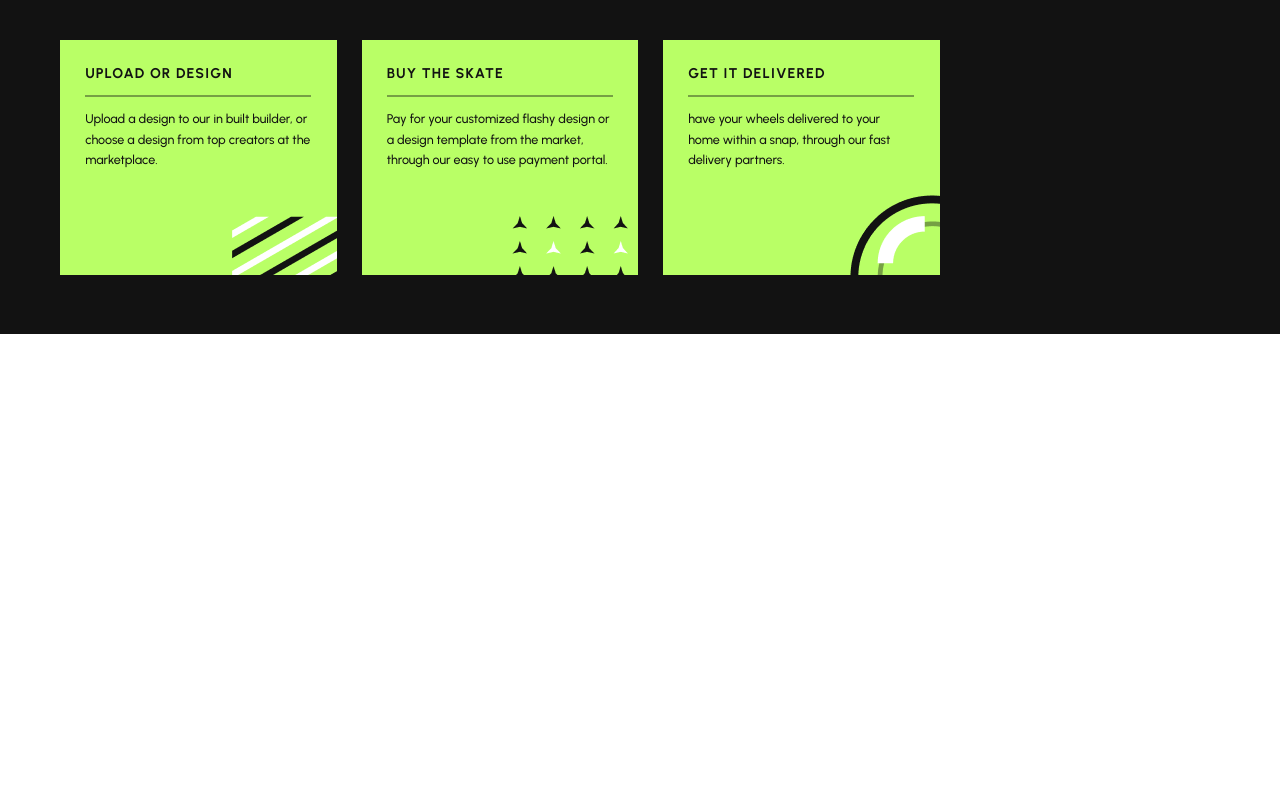
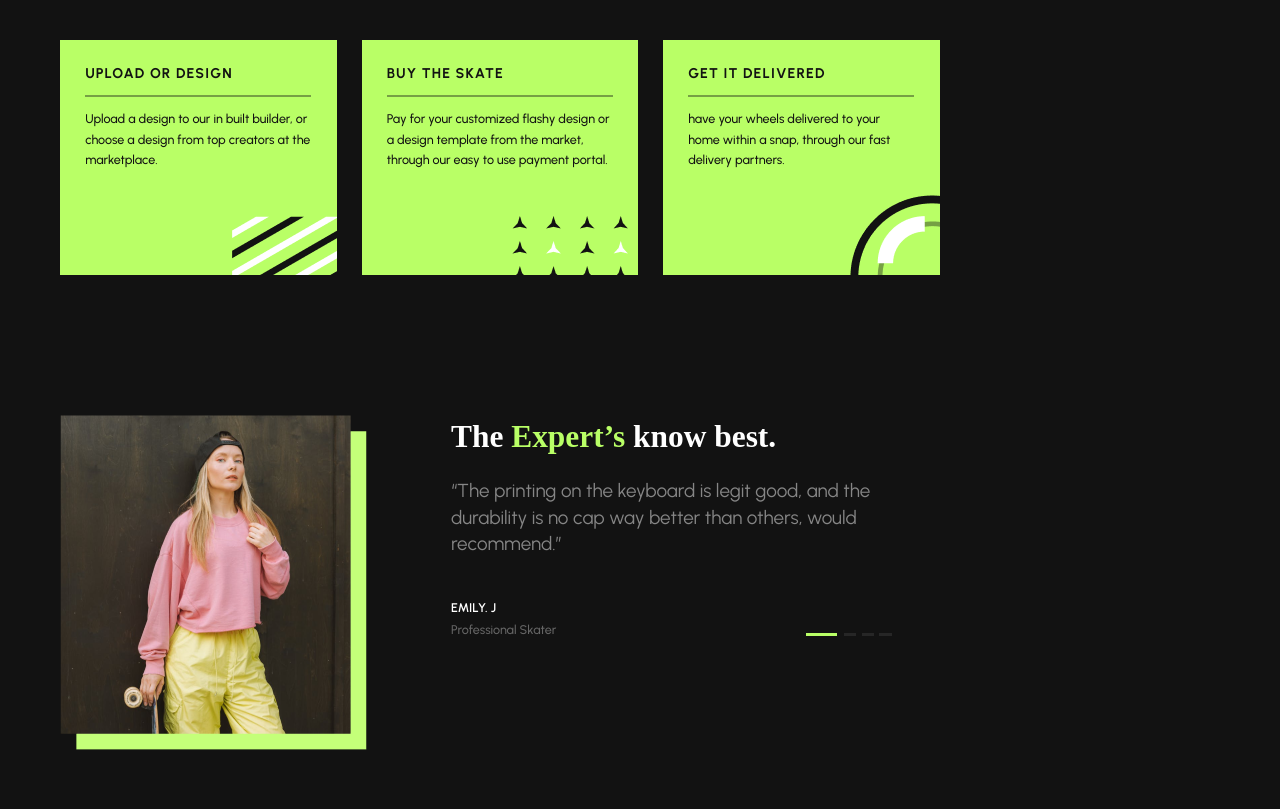
Before and after one commit to nixory/izzyhealth, a website: page src/index.html in a window 1280 px wide. Shown: the part 2062-2871 px from the top of the page. Before the commit the page ends 2396 px from the top, so only its background shows below. Drawn offline with nearby package versions, Linux system fonts and the light colour scheme; files that its build step writes are made by us from their sources; a web font is replaced by a local one.

Commit message:
section experts - 19 minutes

```diff
--- a/src/index.html
+++ b/src/index.html
@@ -141,6 +141,23 @@
             </div>
         </div>
     </section>
+    <section class="experts">
+        <div class="container">
+            <div class="experts__wrapper">
+                <img src="img/expertsimg.png" alt="" class="experts__img">
+                <div class="experts__text">
+                    <h4 class="experts__title">The <span>Expert’s</span> know best.</h4>
+                    <div class="experts__subtitle">“The printing on the keyboard is legit good, and the durability is no cap way better than others, would recommend.”</div>
+                    <div class="experts__name">EMILY. J</div>
+                    <div class="experts__whois">Professional Skater</div>
+                        <div class="experts__figures1"></div>
+                        <div class="experts__figures"></div>
+                        <div class="experts__figures2"></div>
+                        <div class="experts__figures3"></div>
+                </div>
+            </div>
+        </div>
+    </section>
   </body>
 
   <script src="./js/scripts.min.js"></script>
--- /dev/null
+++ b/src/sass/blocks/_experts.sass
@@ -0,0 +1,77 @@
+.experts
+    padding-top: 81px
+    background-color: #121212
+    padding-bottom: 59px
+    &__wrapper
+        display: flex
+    &__img
+        margin-right: 84px
+    &__text
+        position: relative
+    &__title
+        font-family: 'Clash Display'
+        font-style: normal
+        font-weight: 600
+        font-size: 31.4245px
+        line-height: 140%
+        color: #FFFFFF
+        margin-bottom: 19px
+        & span
+            color: #B9FF66
+    &__subtitle
+        font-family: 'Urbanist'
+        font-style: normal
+        font-weight: 400
+        font-size: 18.8547px
+        line-height: 140%
+        color: #868686
+        margin-bottom: 43px
+        width: 440.73px
+    &__name
+        font-family: 'Urbanist'
+        font-style: normal
+        font-weight: 600
+        font-size: 12.5698px
+        line-height: 15px
+        color: #FFFFFF
+        margin-bottom: 7px
+    &__whois
+
+        font-family: 'Urbanist'
+        font-style: normal
+        font-weight: 500
+        font-size: 12.5698px
+        line-height: 15px
+        color: #666666
+    &__figures1
+        width: 31.42px
+        height: 3.14px
+        margin-right: 6px
+        background: #B9FF66
+        position: absolute
+        right: 11%
+        bottom: 34%
+    &__figures3
+        width: 12.57px
+        height: 3.14px
+
+        background: #262626
+        position: absolute
+        right: 8%
+        bottom: 34%
+    &__figures2
+        width: 12.57px
+        height: 3.14px
+
+        background: #262626
+        position: absolute
+        right: 4%
+        bottom: 34%
+    &__figures
+        width: 12.57px
+        height: 3.14px
+
+        background: #262626
+        position: absolute
+        right: 0
+        bottom: 34%
--- a/src/sass/style.sass
+++ b/src/sass/style.sass
@@ -9,6 +9,7 @@
 @import 'blocks/videoplayer'
 @import 'blocks/forwho'
 @import 'blocks/buildbeast'
+@import 'blocks/experts'
 // @import './footer';
 
 // Libs
```
Also changed, not shown: build/css/style.css, build/css/style.min.css, build/img/expertsimg.png (added), build/index.html, src/img/expertsimg.png (added).
